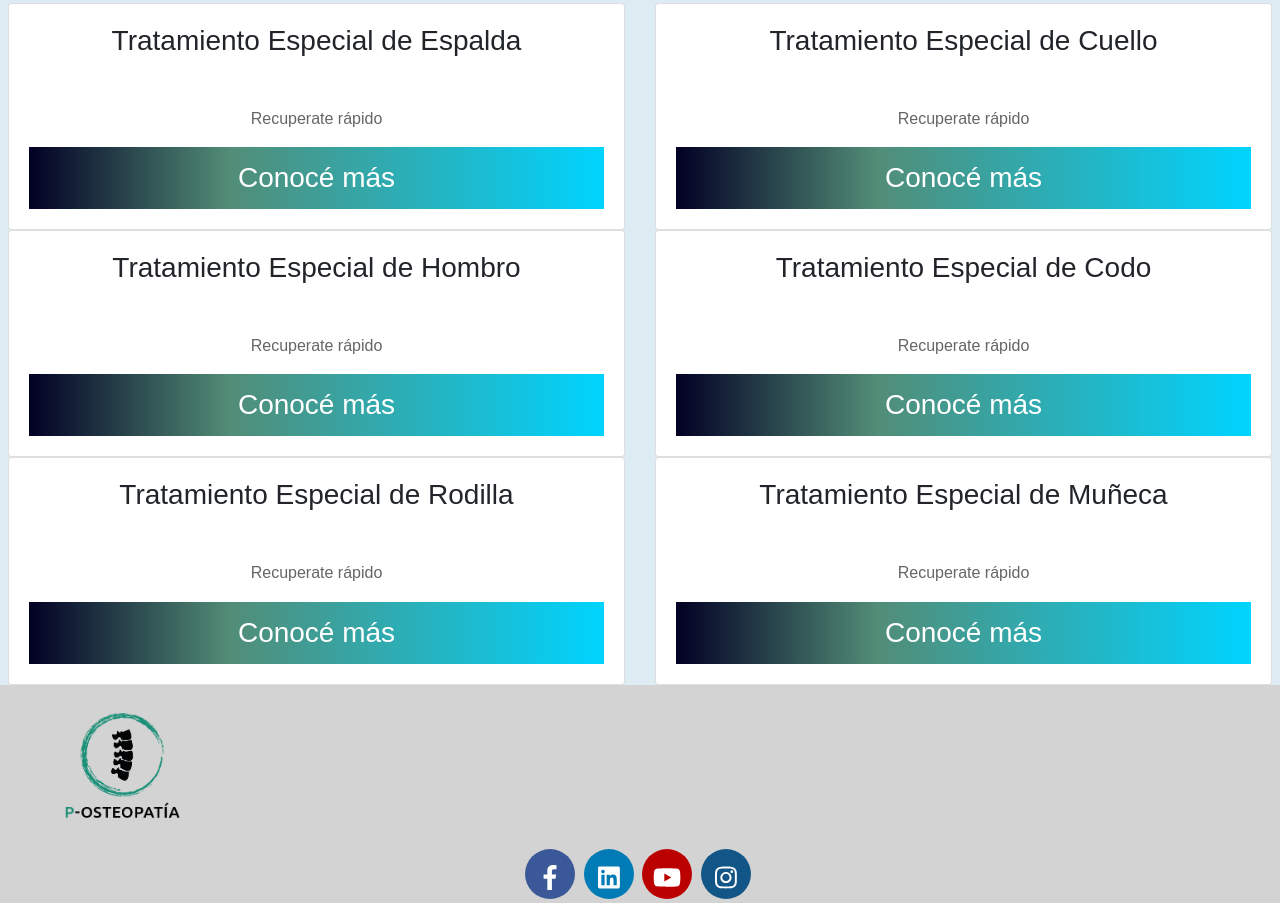
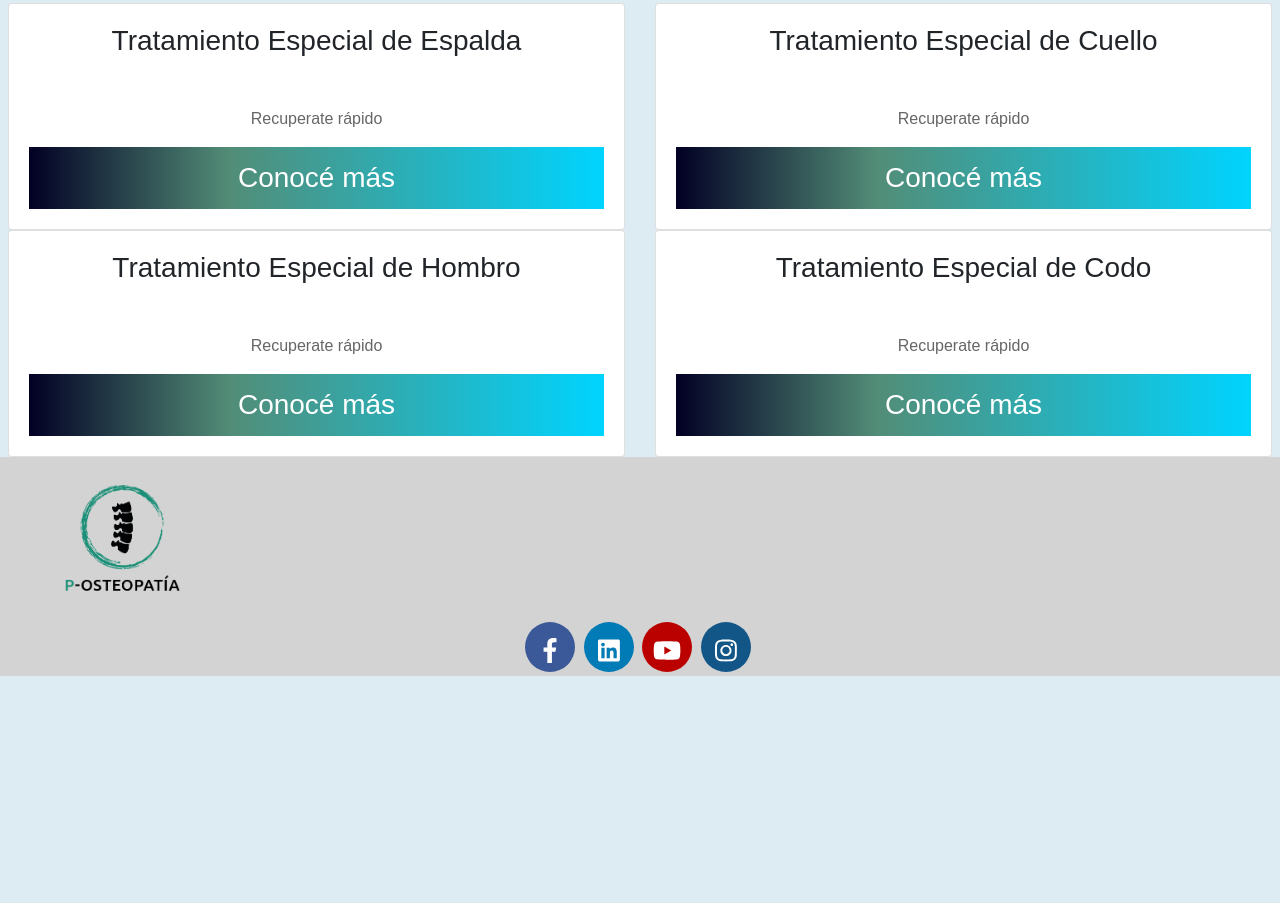
Before and after one commit to juanfstillo/osteopatiapozzo, a website: page pages/consejos.html in a window 1280 px wide. Shown: the part 609-1512 px from the top of the page. After the commit the page ends 1285 px from the top, so only its background shows below. Drawn offline with nearby package versions, Linux system fonts and the light colour scheme.

Commit message:
cambios en consejos

```diff
--- a/pages/consejos.html
+++ b/pages/consejos.html
@@ -176,26 +176,6 @@
   </div>
 </div>
 
-<div class="row px-2">
-  <div class="col-sm-6">
-    <div class="card">
-      <div class="card-body">
-        <h5 class="card-title">Tratamiento Especial de Rodilla</h5>
-        <p class="card-text">Recuperate rápido</p>
-        <button class="article-button">Conocé más</button>
-      </div>
-    </div>
-  </div>
-  <div class="col-sm-6">
-    <div class="card">
-      <div class="card-body">
-        <h5 class="card-title">Tratamiento Especial de Muñeca</h5>
-        <p class="card-text">Recuperate rápido</p>
-        <button class="article-button">Conocé más</button>
-      </div>
-    </div>
-  </div>
-</div>
 
     <footer>
         <div class="img-footer">
```
